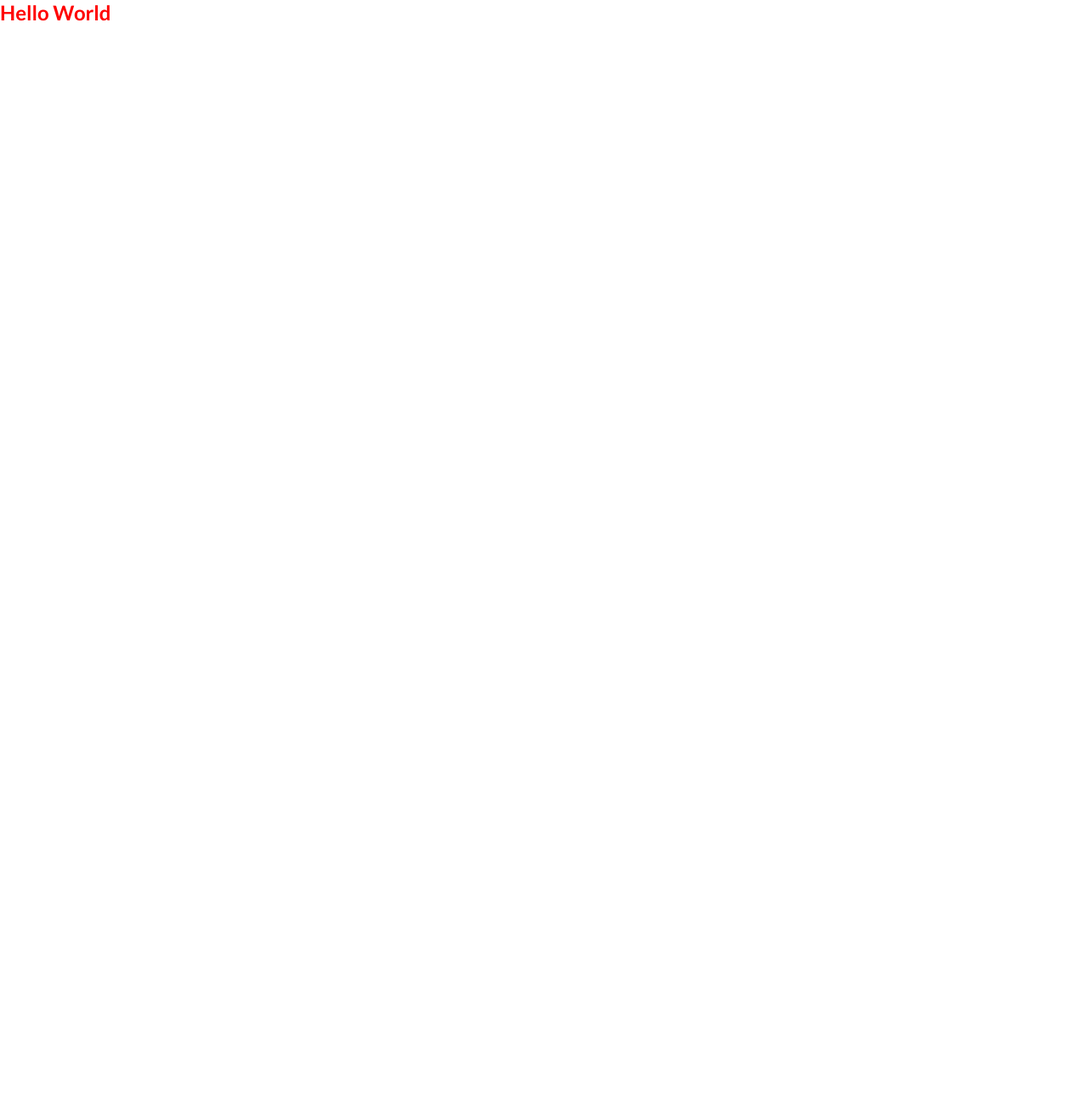
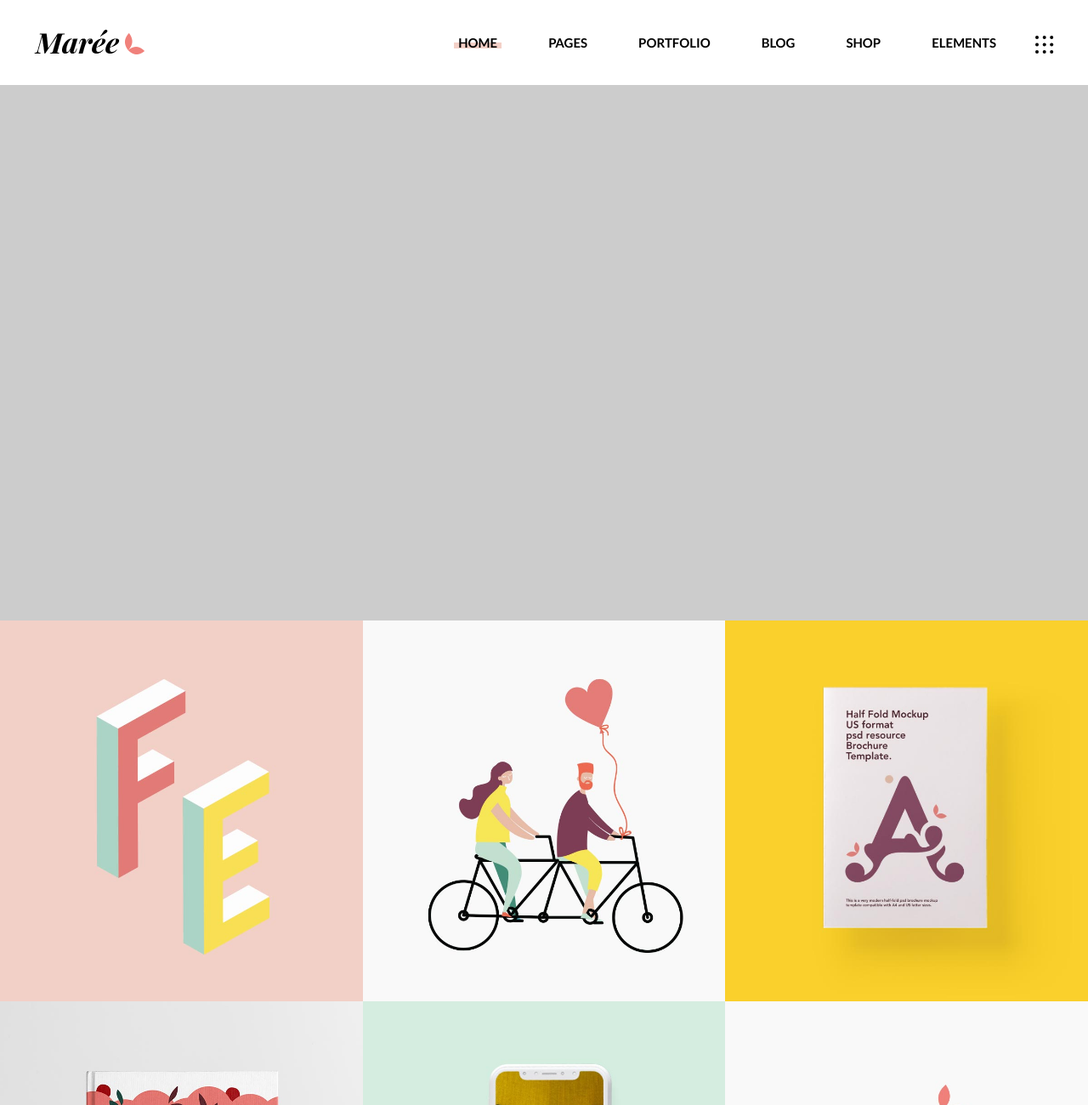
Before and after one commit to SimoneSichili/proj-html-vuejs, a website: page index.html in a window 1280 px wide. Shown: the top 1300 px of the page at 85% size. Before the commit the page ends 800 px from the top, so only its background shows below. Drawn offline with nearby package versions, Linux system fonts and the light colour scheme.

Commit message:
Complete "nav". Add "Jumbotron" placeholder color. Add "gallery" base structure.

```diff
--- a/index.html
+++ b/index.html
@@ -19,7 +19,16 @@
 
         <!-- navbar -->
         <nav>
-            <h1>{{ message }}</h1>
+            <a href="#"><img src="img/logo-sidearea-1.png" alt="Maree Logo"></a>
+            <ul>
+                <li><a href="#" class="active">Home</a></li>
+                <li><a href="#">Pages</a></li>
+                <li><a href="#">Portfolio</a></li>
+                <li><a href="#">Blog</a></li>
+                <li><a href="#">Shop</a></li>
+                <li><a href="#">Elements</a></li>
+                <li><img src="svg/svg-1.svg" alt="Hamburger"></li>
+            </ul>
         </nav>
         <!-- /navbar -->
 
@@ -31,7 +40,24 @@
 
         <!-- gallery -->
         <section class="gallery">
-
+            <div class="card">
+                <img src="img/h-2-port-img-1.jpg" alt="Illustration">
+            </div>
+            <div class="card">
+                <img src="img/h-2-port-img-2.jpg" alt="Illustration">
+            </div>
+            <div class="card">
+                <img src="img/h-2-port-img-3.jpg" alt="Illustration">
+            </div>
+            <div class="card">
+                <img src="img/h-2-port-img-4.jpg" alt="Illustration">
+            </div>
+            <div class="card">
+                <img src="img/h-2-port-img-5.jpg" alt="Illustration">
+            </div>
+            <div class="card">
+                <img src="img/h-2-port-img-6.jpg" alt="Illustration">
+            </div>
         </section>
         <!-- gallery -->
 
--- a/src/partials/_commons.scss
+++ b/src/partials/_commons.scss
@@ -6,7 +6,3 @@
     list-style: none;
     font-family: 'Lato', sans-serif;
 }
-
-h1 {
-    color: red;
-}
--- a/src/partials/_gallery.scss
+++ b/src/partials/_gallery.scss
@@ -0,0 +1,12 @@
+.gallery {
+    width: 100%;
+    display: flex;
+    flex-wrap: wrap;
+    .card {
+        width: calc(100% / 3);
+        img {
+            display: block;
+            width: 100%;
+        }
+    }
+}
--- a/src/partials/_header.scss
+++ b/src/partials/_header.scss
@@ -0,0 +1,43 @@
+nav {
+    width: 100%;
+    height: 100px;
+    display: flex;
+    justify-content: space-between;
+    align-items: center;
+    padding: 0 40px;
+    ul {
+        display: flex;
+        height: 100%;
+        line-height: 100px;
+        list-style: none;
+        font-size: 15px;
+        font-weight: 700;
+        li {
+            position: relative;
+            height: 100%;
+            padding: 0 30px;
+            text-transform: uppercase;
+            a {
+                color: #000;
+                text-decoration: none;
+            }
+            img {
+                vertical-align: middle;
+            }
+            &:last-child {
+                padding: 0 0 0 15px;
+            }
+            .active::after {
+                content: "";
+                width: calc(100% - 50px);
+                height: 7px;
+                position: absolute;
+                top: 50%;
+                left: 50%;
+                transform: translate(-50%, 0);
+                background-color: $navActive;
+                z-index: -1;
+            }
+        }
+    }
+}
--- a/src/partials/_jumbotron.scss
+++ b/src/partials/_jumbotron.scss
@@ -0,0 +1,5 @@
+.jumbotron {
+    width: 100%;
+    height: 630px;
+    background-color: #ccc;
+}
--- a/src/partials/_variables.scss
+++ b/src/partials/_variables.scss
@@ -0,0 +1 @@
+$navActive: #F3D0C7;
```
Also changed, not shown: css/app.css.
